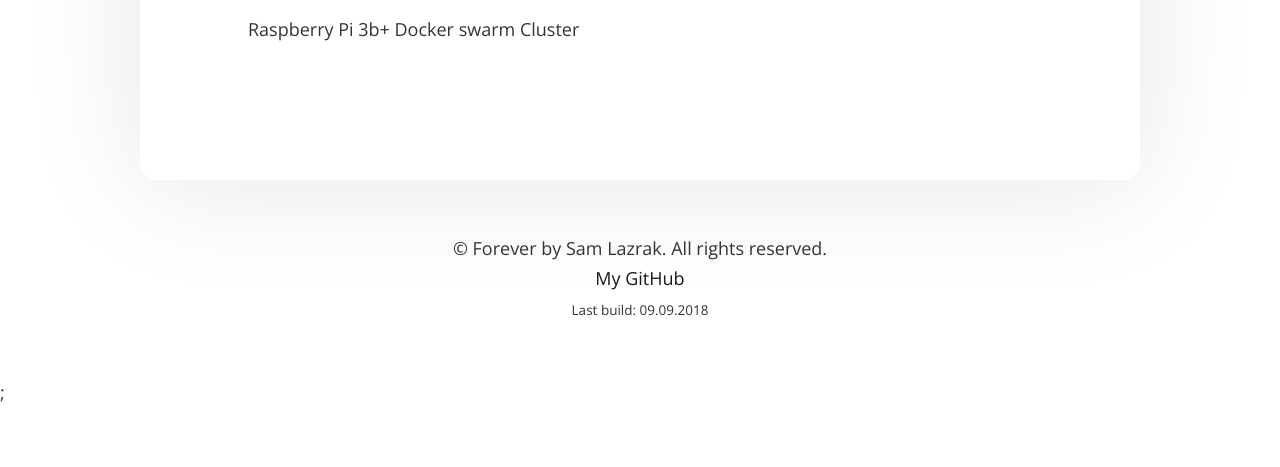
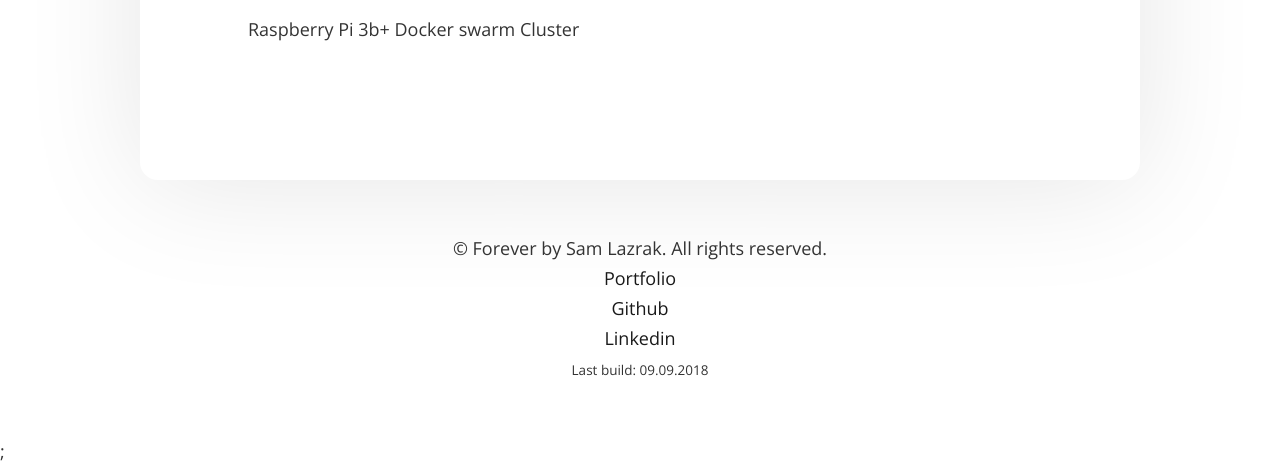
Before and after one commit to samlazrak/DevResourceHub.com, a Gatsby site: page / in a window 1280 px wide. Shown: the part 709-1176 px from the top of the page. Before the commit the page ends 1117 px from the top, so only its background shows below. Built offline with nearby package versions, Linux system fonts and the light colour scheme; Gatsby itself is replaced by a stand-in of ours; some packages are replaced by stand-ins of ours.

Commit message:
Update Layout.js

```diff
--- a/src/components/Layout.js
+++ b/src/components/Layout.js
@@ -83,7 +83,9 @@ const Layout = ({ children }) => (
           {children}
           <Footer>
             &copy; Forever by Sam Lazrak. All rights reserved. <br/>
-            <a href="https://github.com/samlazrak">My GitHub</a> <br/>
+            <a href="https://samlazrak.com">Portfolio</a> <br/>
+            <a href="https://github.com/samlazrak">Github</a> <br/>
+            <a href="https://www.linkedin.com/in/samlazrak/">Linkedin</a> <br/>
             <span>Last build: {data.site.buildTime}</span>
           </Footer>;
         </React.Fragment>
```
